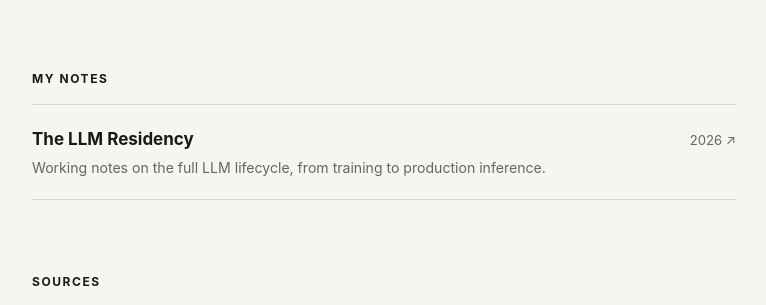
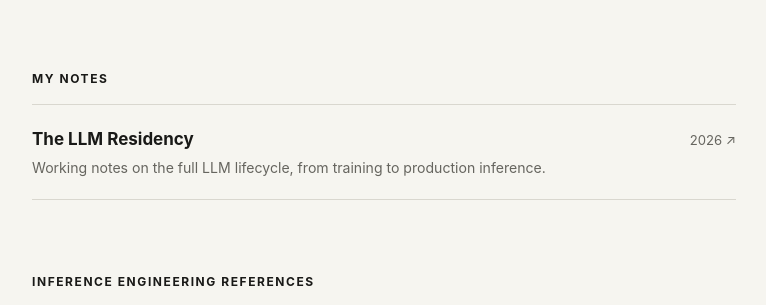
Before and after one commit to revanthreddy-hai/revanthreddy-hai.github.io, a plain HTML site: page inference.html in a window 1280 px wide. Shown: the part 420-725 px from the top of the page, without its empty margins (256-1022 px from the left). Drawn offline with Linux system fonts and the light colour scheme.

Commit message:
Clarify inference references

```diff
--- a/inference.html
+++ b/inference.html
@@ -35,7 +35,7 @@
       </section>
 
       <section class="content-section" aria-labelledby="sources-heading">
-        <h2 class="section-heading" id="sources-heading">Sources</h2>
+        <h2 class="section-heading" id="sources-heading">Inference engineering references</h2>
         <ul class="entry-list inference-sources">
           <li>
             <a class="entry" href="https://www.baseten.co/inference-engineering/">
```
